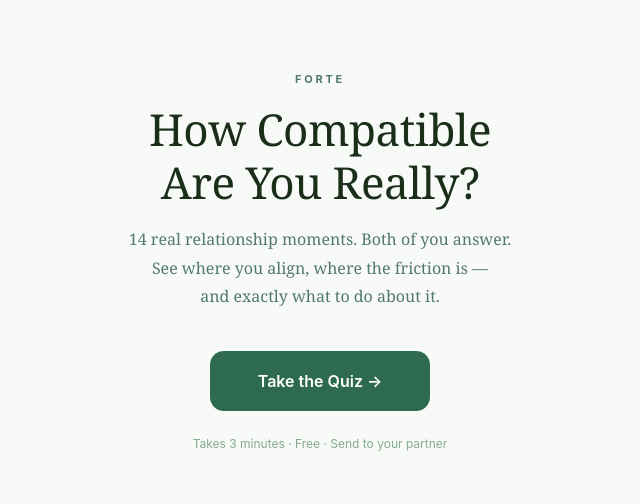
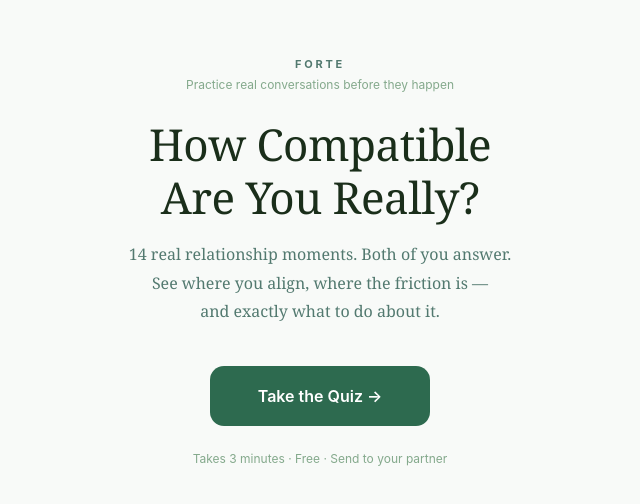
Before and after one commit to monjoriis-prog/debate-coach, a Next.js app: page /quiz/compatibility in a window 1280 px wide. Shown: the part 138-642 px from the top of the page, without its empty margins (320-960 px from the left). Built offline with nearby package versions, Linux system fonts and the light colour scheme.

Commit message:
Add FORTE tagline to all quiz landing pages

```diff
--- a/app/quiz/compatibility/page.tsx
+++ b/app/quiz/compatibility/page.tsx
@@ -230,7 +230,7 @@ function CompatInner() {
     <div style={{ minHeight: "100vh", background: "#f8faf8", fontFamily: "Georgia, serif", display: "flex", alignItems: "center", justifyContent: "center" }}>
       <div style={{ maxWidth: "520px", margin: "0 auto", padding: "48px 24px", textAlign: "center" }}>
         <div style={{ animation: "fadeUp 0.8s ease-out" }}>
-          <div style={{ fontSize: "11px", fontWeight: "700", letterSpacing: "0.25em", color: "#52796f", textTransform: "uppercase", marginBottom: "16px", fontFamily: "-apple-system, sans-serif" }}>FORTE</div>
+          <div style={{ marginBottom: "24px" }}><div style={{ fontSize: "11px", fontWeight: "700", letterSpacing: "0.25em", color: "#52796f", textTransform: "uppercase", fontFamily: "-apple-system, sans-serif" }}>FORTE</div><div style={{ fontSize: "12px", color: "#84a98c", fontFamily: "-apple-system, sans-serif", marginTop: "4px" }}>Practice real conversations before they happen</div></div>
           {compareMode && partnerName ? (
             <>
               <div style={{ background: "linear-gradient(145deg, #1a3a28, #2d4a3a)", borderRadius: "20px", padding: "28px 24px", marginBottom: "32px" }}>
--- a/app/quiz/partner/page.tsx
+++ b/app/quiz/partner/page.tsx
@@ -210,7 +210,7 @@ function QuizInner() {
     <div style={{ minHeight: "100vh", background: "#f8faf8", fontFamily: "Georgia, serif", display: "flex", alignItems: "center", justifyContent: "center" }}>
       <div style={{ maxWidth: "520px", margin: "0 auto", padding: "48px 24px", textAlign: "center" }}>
         <div style={{ animation: "fadeUp 0.8s ease-out" }}>
-          <div style={{ fontSize: "11px", fontWeight: "700", letterSpacing: "0.25em", color: "#52796f", textTransform: "uppercase", marginBottom: "16px", fontFamily: "-apple-system, sans-serif" }}>FORTE</div>
+          <div style={{ marginBottom: "24px" }}><div style={{ fontSize: "11px", fontWeight: "700", letterSpacing: "0.25em", color: "#52796f", textTransform: "uppercase", fontFamily: "-apple-system, sans-serif" }}>FORTE</div><div style={{ fontSize: "12px", color: "#84a98c", fontFamily: "-apple-system, sans-serif", marginTop: "4px" }}>Practice real conversations before they happen</div></div>
           {compareMode && partnerStyle ? (
             <>
               <div style={{ background: "linear-gradient(145deg, #1a3a28, #2d4a3a)", borderRadius: "20px", padding: "28px 24px", marginBottom: "32px", border: `1.5px solid ${STYLES[partnerStyle].color}33` }}>
```
